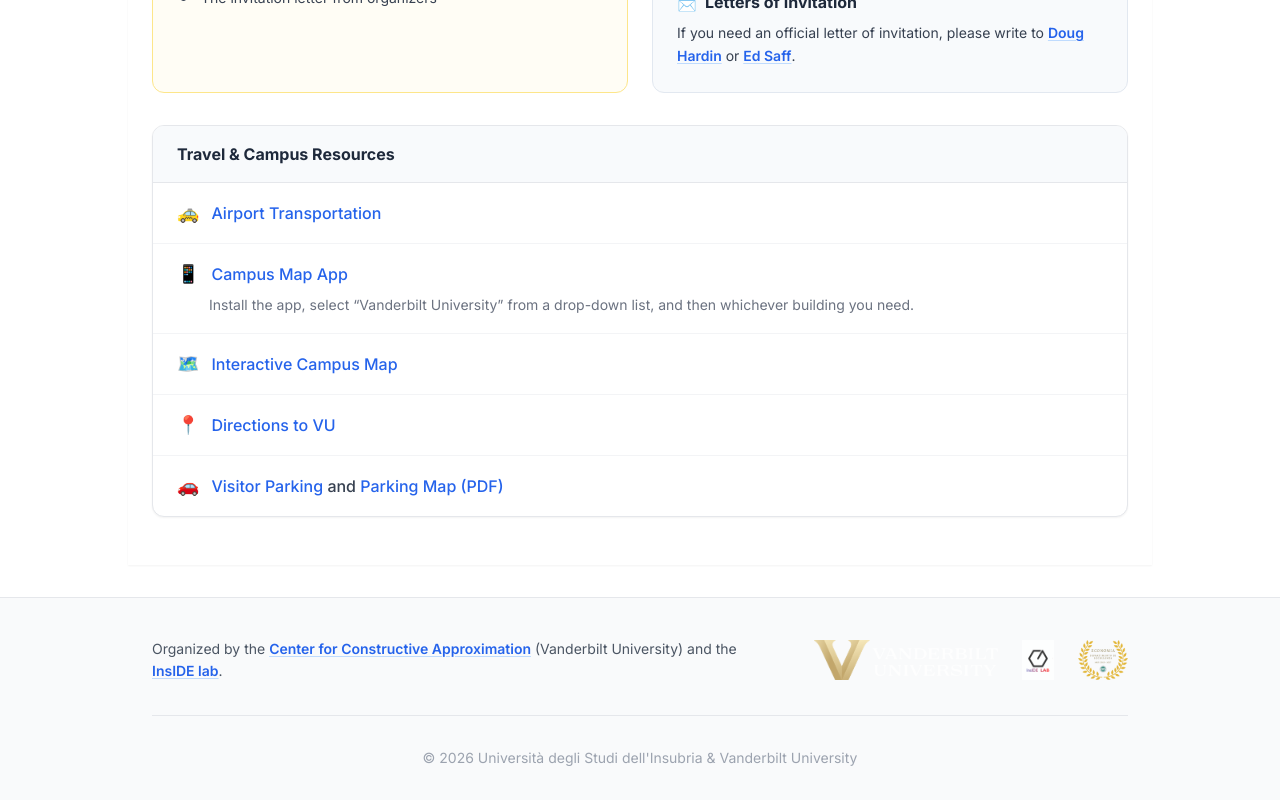
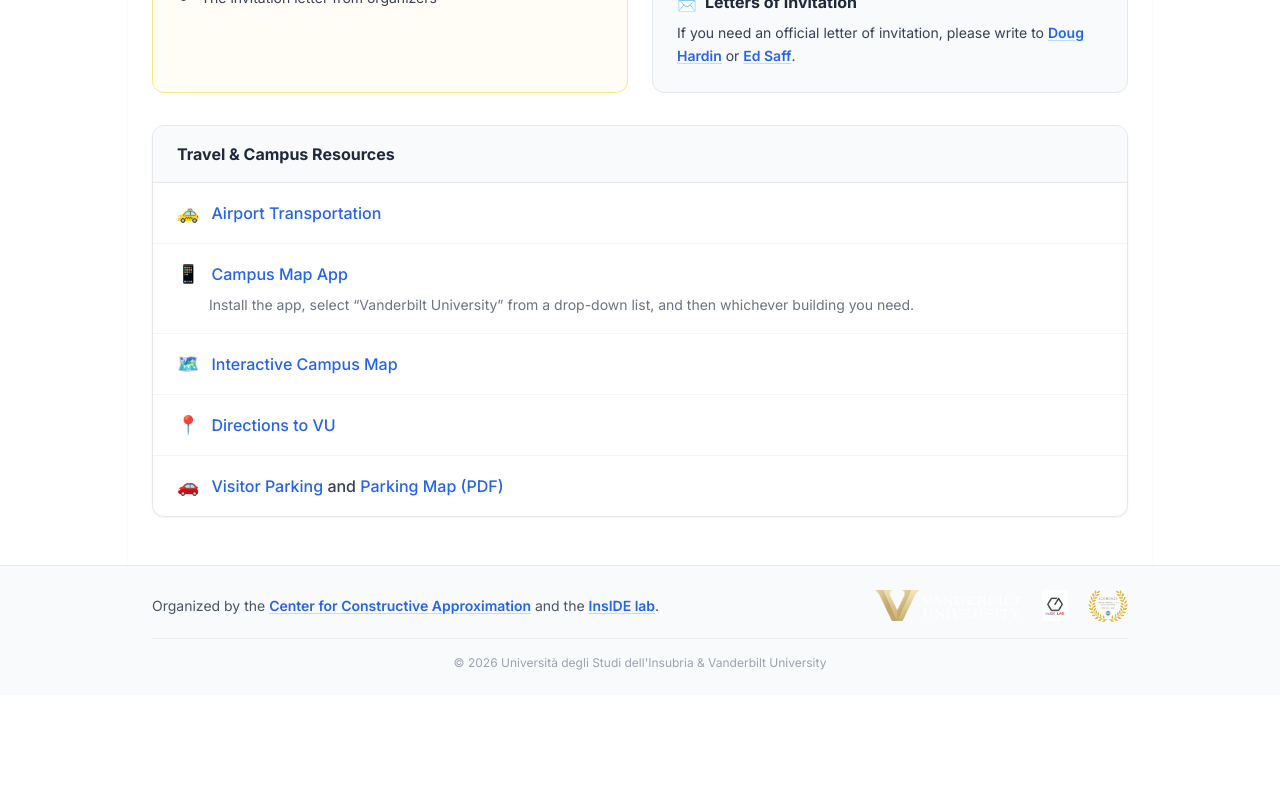
Before and after one commit to samueletonati/Nashville-Workshop, a Next.js app: page / in a window 1280 px wide. Shown: the part 3207-4007 px from the top of the page. After the commit the page ends 3902 px from the top, so only its background shows below. Built offline with nearby package versions, Linux system fonts and the light colour scheme.

Commit message:
Compattato il footer per renderlo meno largo/alto

```diff
--- a/app/layout.tsx
+++ b/app/layout.tsx
@@ -35,55 +35,36 @@ export default function RootLayout({
           {children}
         </main>
 
-        {/* Footer Integrato (Elegante e Minimale) */}
-        <footer className="border-t border-gray-200 bg-gray-50 pt-10 pb-8 mt-8">
-          <div className="max-w-5xl mx-auto px-6 flex flex-col gap-8">
+        {/* Footer Ultra-Compatto */}
+        <footer className="border-t border-gray-200 bg-gray-50 py-6">
+          <div className="max-w-5xl mx-auto px-6 flex flex-col gap-4">
 
-            {/* Sezione Organizzatori e Loghi */}
-            <div className="flex flex-col md:flex-row items-center justify-between gap-8 text-center md:text-left">
-              <p className="text-gray-600 leading-relaxed text-sm">
+            {/* Testo e Loghi sulla stessa linea (su schermi grandi) */}
+            <div className="flex flex-col md:flex-row items-center justify-between gap-4">
+              <p className="text-gray-600 text-sm text-center md:text-left">
                 Organized by the{" "}
                 <a href="https://my.vanderbilt.edu/cca/" target="_blank" rel="noopener noreferrer" className="font-semibold text-blue-600 hover:text-blue-800 underline decoration-blue-200 underline-offset-2">
                   Center for Constructive Approximation
                 </a>{" "}
-                (Vanderbilt University) and the{" "}
+                and the{" "}
                 <a href="https://dieco.uninsubria.it/it/strutture/inside-lab" target="_blank" rel="noopener noreferrer" className="font-semibold text-blue-600 hover:text-blue-800 underline decoration-blue-200 underline-offset-2">
                   InsIDE lab
                 </a>.
               </p>
 
-              <div className="flex flex-wrap justify-center items-center gap-6 shrink-0 opacity-80 hover:opacity-100 transition-opacity duration-300">
-                {/* Vanderbilt Logo */}
+              <div className="flex items-center gap-5 opacity-80 hover:opacity-100 transition-opacity duration-300">
                 {/* eslint-disable-next-line @next/next/no-img-element */}
-                <img
-                  src="/images/vanderbilt.png"
-                  alt="Vanderbilt University Logo"
-                  className="h-10 w-auto object-contain"
-                />
-
-                {/* InsIDE Logo */}
+                <img src="/images/vanderbilt.png" alt="Vanderbilt Logo" className="h-8 w-auto object-contain" />
                 {/* eslint-disable-next-line @next/next/no-img-element */}
-                <img
-                  src="/images/inside-logo.png"
-                  alt="InsIDE Lab Logo"
-                  className="h-10 w-auto object-contain"
-                />
-
-                {/* DDE Logo */}
+                <img src="/images/inside-logo.png" alt="InsIDE Logo" className="h-8 w-auto object-contain" />
                 {/* eslint-disable-next-line @next/next/no-img-element */}
-                <img
-                  src="/images/dde-logo.png"
-                  alt="DDE Logo"
-                  className="h-10 w-auto object-contain"
-                />
+                <img src="/images/dde-logo.png" alt="DDE Logo" className="h-8 w-auto object-contain" />
               </div>
             </div>
 
-            {/* Linea separatrice */}
-            <div className="w-full border-t border-gray-200"></div>
+            <div className="w-full border-t border-gray-200/60"></div>
 
-            {/* Copyright */}
-            <div className="text-sm text-gray-400 w-full text-center">
+            <div className="text-xs text-gray-400 text-center">
               <p>© {new Date().getFullYear()} Università degli Studi dell&apos;Insubria &amp; Vanderbilt University</p>
             </div>
           </div>
```
Also changed, not shown: 1 other file (tests, documents, lock files or other folders).
